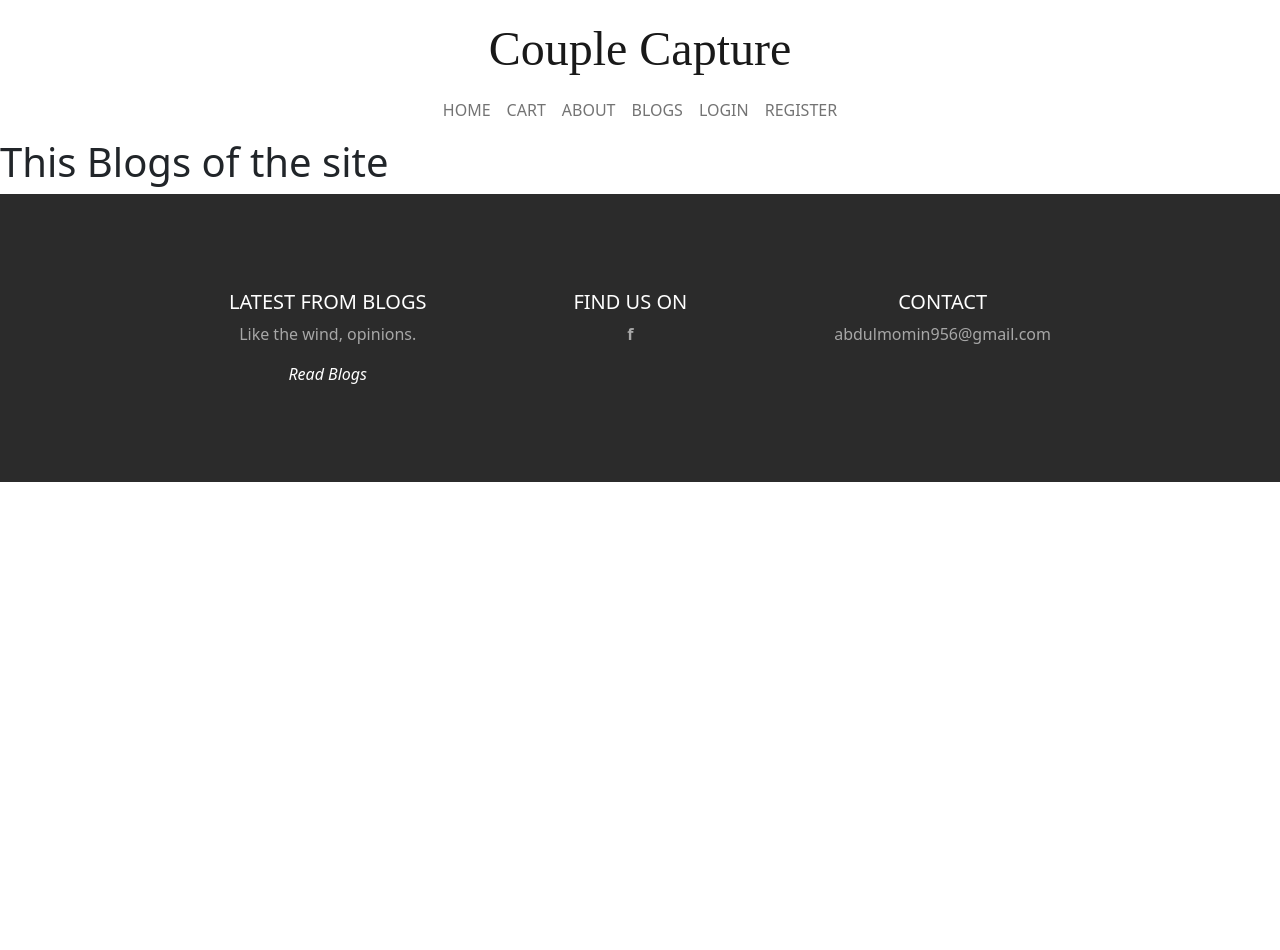
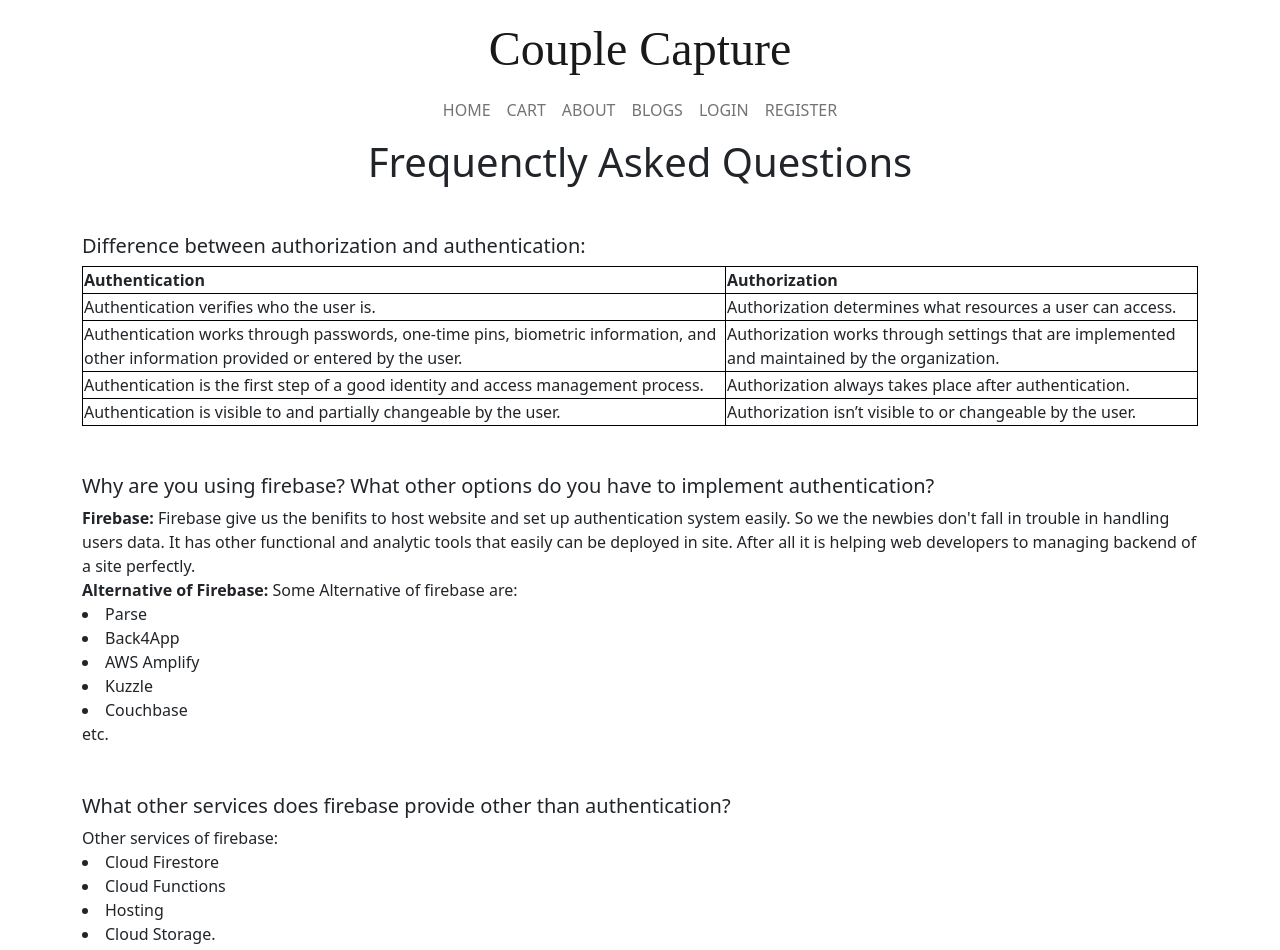
Before and after one commit to abdulmomin956/couple-capture, a React (Create React App) app: page /blogs in a window 1280 px wide. Shown: the top 950 px of the page. Before the commit the page ends 800 px from the top, so only its background shows below. Built offline with nearby package versions, Linux system fonts and the light colour scheme; no server answers; a web font is replaced by a local one.

Commit message:
blogs completed

```diff
--- /dev/null
+++ b/src/pages/Blogs/Blogs.css
@@ -0,0 +1,6 @@
+table,
+th,
+td {
+    border: 1px solid black;
+    border-width: 1px !important;
+}
--- a/src/pages/Blogs/Blogs.js
+++ b/src/pages/Blogs/Blogs.js
@@ -1,9 +1,60 @@
 import React from 'react';
+import './Blogs.css'
 
 const Blogs = () => {
     return (
-        <div>
-            <h1>This Blogs of the site</h1>
+        <div className='container'>
+            <h1 className='text-center'>Frequenctly Asked Questions</h1>
+            <div className="my-5">
+                <h5>Difference between authorization and authentication:</h5>
+                <table className='w-100' border='1px'>
+                    <thead>
+                        <tr>
+                            <th>Authentication</th>
+                            <th>Authorization</th>
+                        </tr>
+                    </thead>
+                    <tbody>
+                        <tr>
+                            <td>Authentication verifies who the user is.</td>
+                            <td>Authorization determines what resources a user can access.</td>
+                        </tr>
+                        <tr>
+                            <td>Authentication works through passwords, one-time pins, biometric information, and other information provided or entered by the user.</td>
+                            <td>Authorization works through settings that are implemented and maintained by the organization.</td>
+                        </tr>
+                        <tr>
+                            <td>Authentication is the first step of a good identity and access management process.</td>
+                            <td>Authorization always takes place after authentication.</td>
+                        </tr>
+                        <tr>
+                            <td>Authentication is visible to and partially changeable by the user.</td>
+                            <td>Authorization isn’t visible to or changeable by the user.</td>
+                        </tr>
+                    </tbody>
+                </table>
+            </div>
+            <div className="my-5">
+                <h5>Why are you using firebase? What other options do you have to implement authentication?</h5>
+                <p><span style={{ fontWeight: 'bold' }}>Firebase:</span> Firebase give us the benifits to host website and set up authentication system easily. So we the newbies don't fall in trouble in handling users data. It has other functional and analytic  tools that easily can be deployed in site. After all it is helping web developers to managing backend of a site perfectly.<br /><span style={{ fontWeight: 'bold' }}>Alternative of Firebase:</span> Some Alternative of firebase are: <li>Parse</li>
+                    <li>Back4App</li>
+                    <li>AWS Amplify</li>
+                    <li>Kuzzle</li>
+                    <li>Couchbase</li> etc.
+                </p>
+            </div>
+            <div className="my-5">
+                <h5>What other services does firebase provide other than authentication?</h5>
+                <p>Other services of firebase:
+                    <li>Cloud Firestore</li>
+                    <li>Cloud Functions</li>
+                    <li>Hosting</li>
+                    <li>Cloud Storage.</li>
+                    <li>Google Analytics</li>
+                    <li>Predictions.</li>
+                    <li>Cloud Messaging.</li>
+                </p>
+            </div>
         </div>
     );
 };
--- a/src/shared/Footer/Footer.js
+++ b/src/shared/Footer/Footer.js
@@ -8,7 +8,7 @@ const Footer = () => {
             <div className='container d-flex justify-content-evenly py-5 flex-wrap'>
                 <div className='text-center my-5'>
                     <h5>LATEST FROM BLOGS</h5>
-                    <p>Like the wind, opinions.</p>
+                    <p>Difference between authorization and authentication</p>
                     <Link to='/blogs'><i>Read Blogs</i></Link>
                 </div>
                 <div className='text-center my-5'>
```
